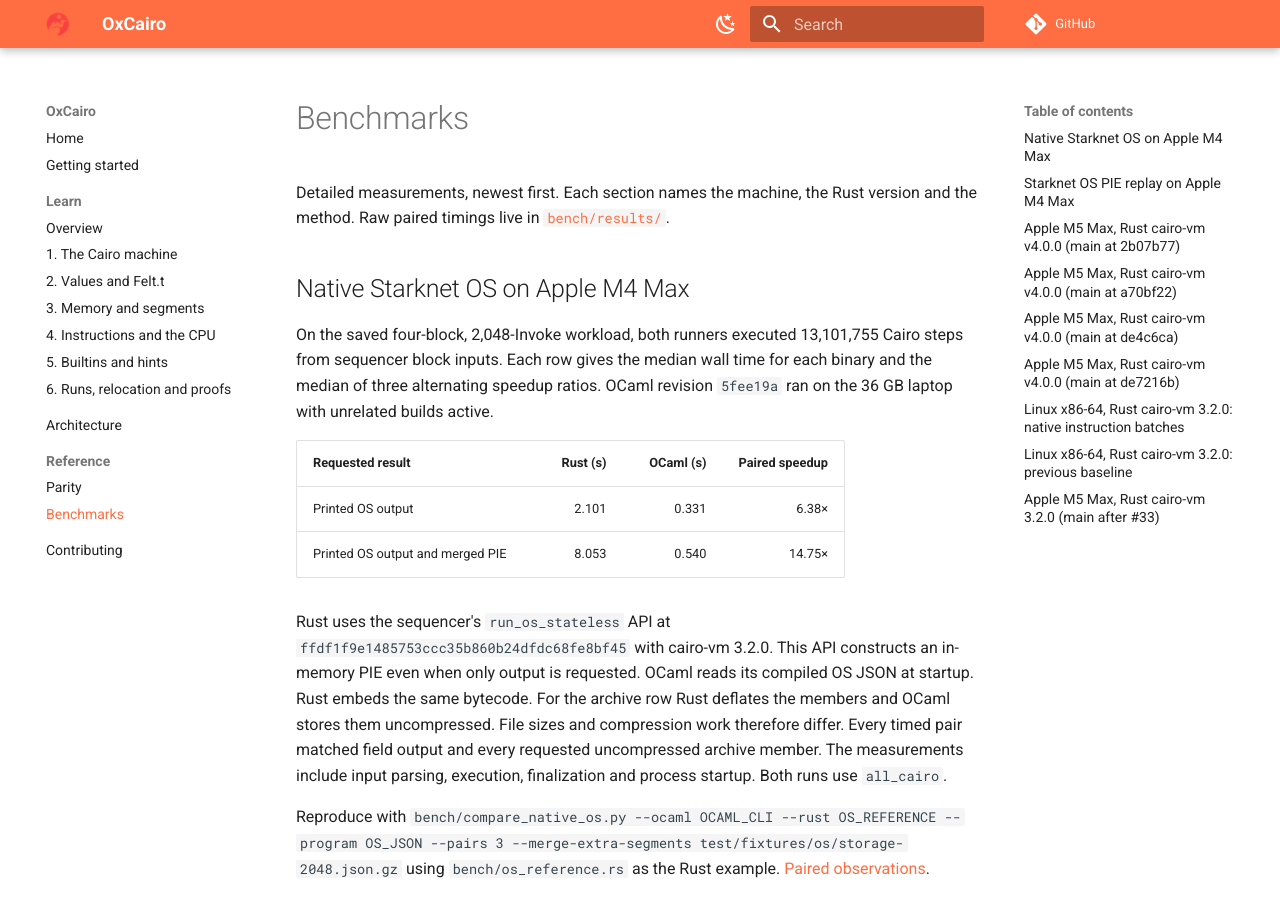
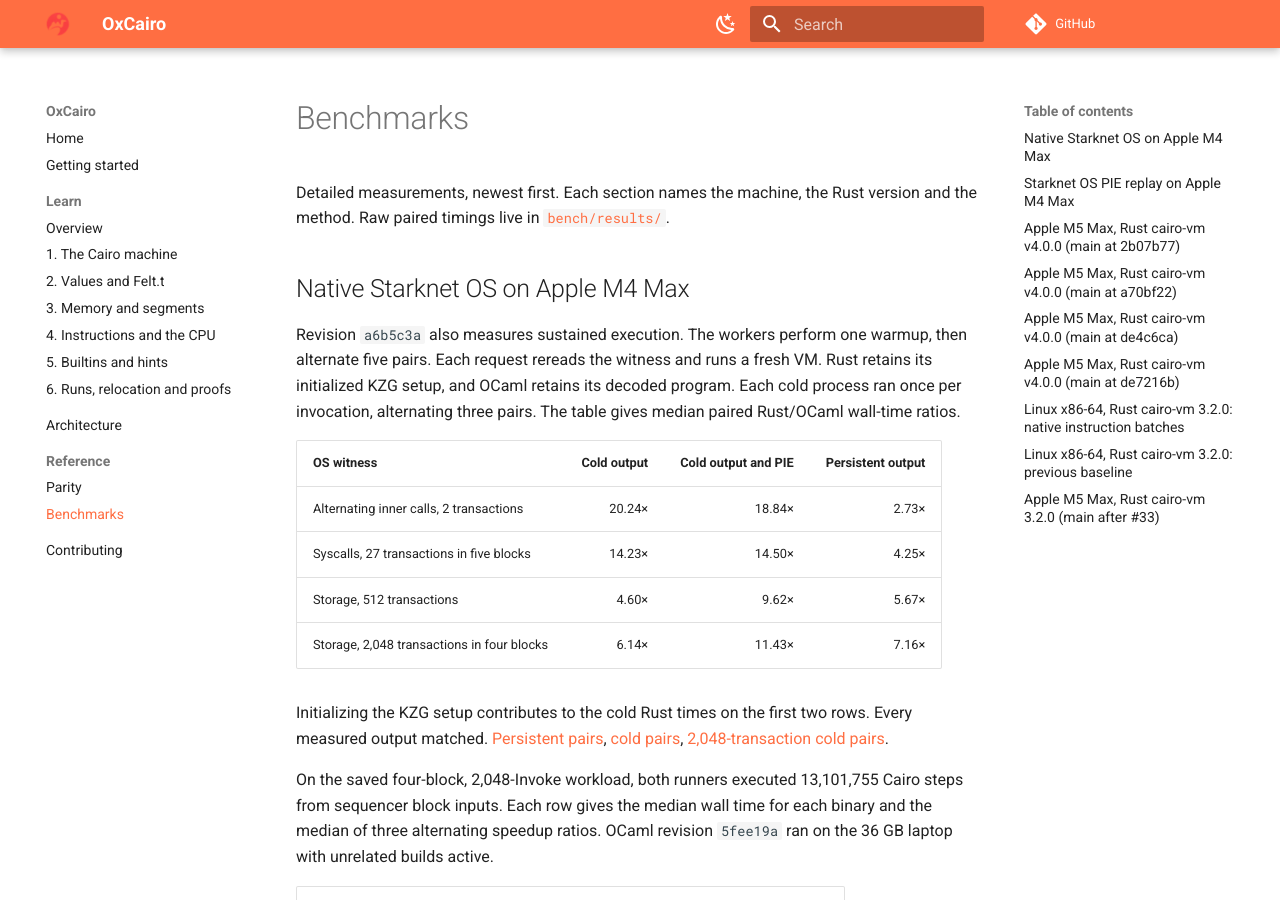
Before and after one commit to teddyjfpender/cairo-vm-ocaml, an MkDocs documentation site: the page built from docs/benchmarks.md, in a window 1280 px wide and 900 px high. Built offline with MkDocs 1.6.1 and Material for MkDocs 9.7.7, drawn with Linux system fonts in a browser that asks for light colours; comment, search, counter and statistics services are not loaded.

Commit message:
Record paired cold and sustained OS measurements on four block workloads

```diff
--- a/docs/benchmarks.md
+++ b/docs/benchmarks.md
@@ -4,6 +4,23 @@ Detailed measurements, newest first. Each section names the machine, the Rust ve
 and the method. Raw paired timings live in [`bench/results/`](https://github.com/teddyjfpender/cairo-vm-ocaml/blob/main/bench/results/).
 
 ## Native Starknet OS on Apple M4 Max
+
+Revision `a6b5c3a` also measures sustained execution. The workers perform one
+warmup, then alternate five pairs. Each request rereads the witness and runs a
+fresh VM. Rust retains its initialized KZG setup, and OCaml retains its decoded
+program. Each cold process ran once per invocation, alternating three pairs.
+The table gives median paired Rust/OCaml wall-time ratios.
+
+| OS witness | Cold output | Cold output and PIE | Persistent output |
+| --- | ---: | ---: | ---: |
+| Alternating inner calls, 2 transactions | 20.24× | 18.84× | 2.73× |
+| Syscalls, 27 transactions in five blocks | 14.23× | 14.50× | 4.25× |
+| Storage, 512 transactions | 4.60× | 9.62× | 5.67× |
+| Storage, 2,048 transactions in four blocks | 6.14× | 11.43× | 7.16× |
+
+Initializing the KZG setup contributes to the cold Rust times on the first two
+rows. Every measured output matched. [Persistent pairs](../bench/results/native-os-persistent-m4-max.csv),
+[cold pairs](../bench/results/native-os-cold-m4-max.csv), [2,048-transaction cold pairs](../bench/results/native-os-cold-storage-m4-max.csv).
 
 On the saved four-block, 2,048-Invoke workload, both runners executed 13,101,755 Cairo
 steps from sequencer block inputs. Each row gives the median wall time for each binary
```
Also changed, not shown: 3 other files.
